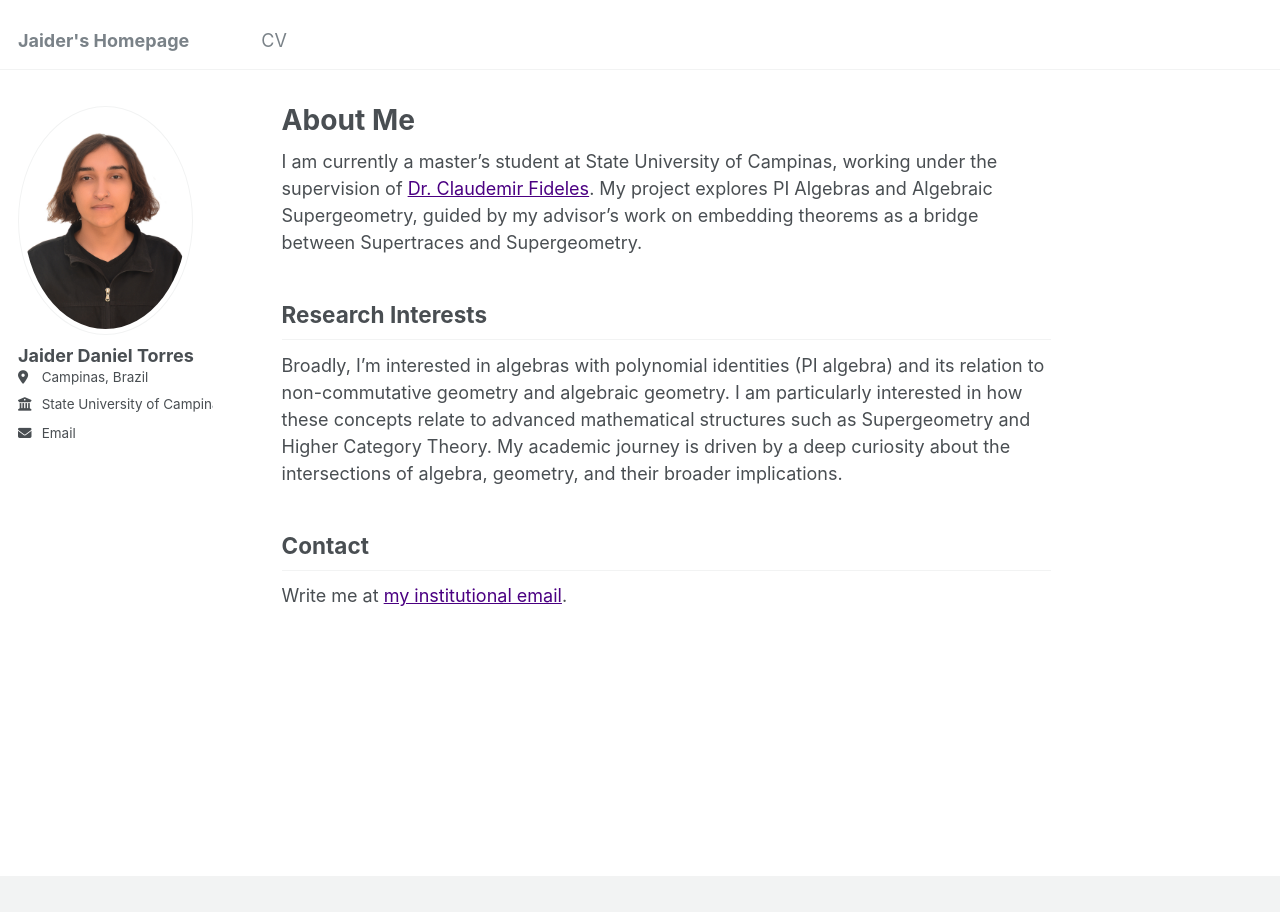
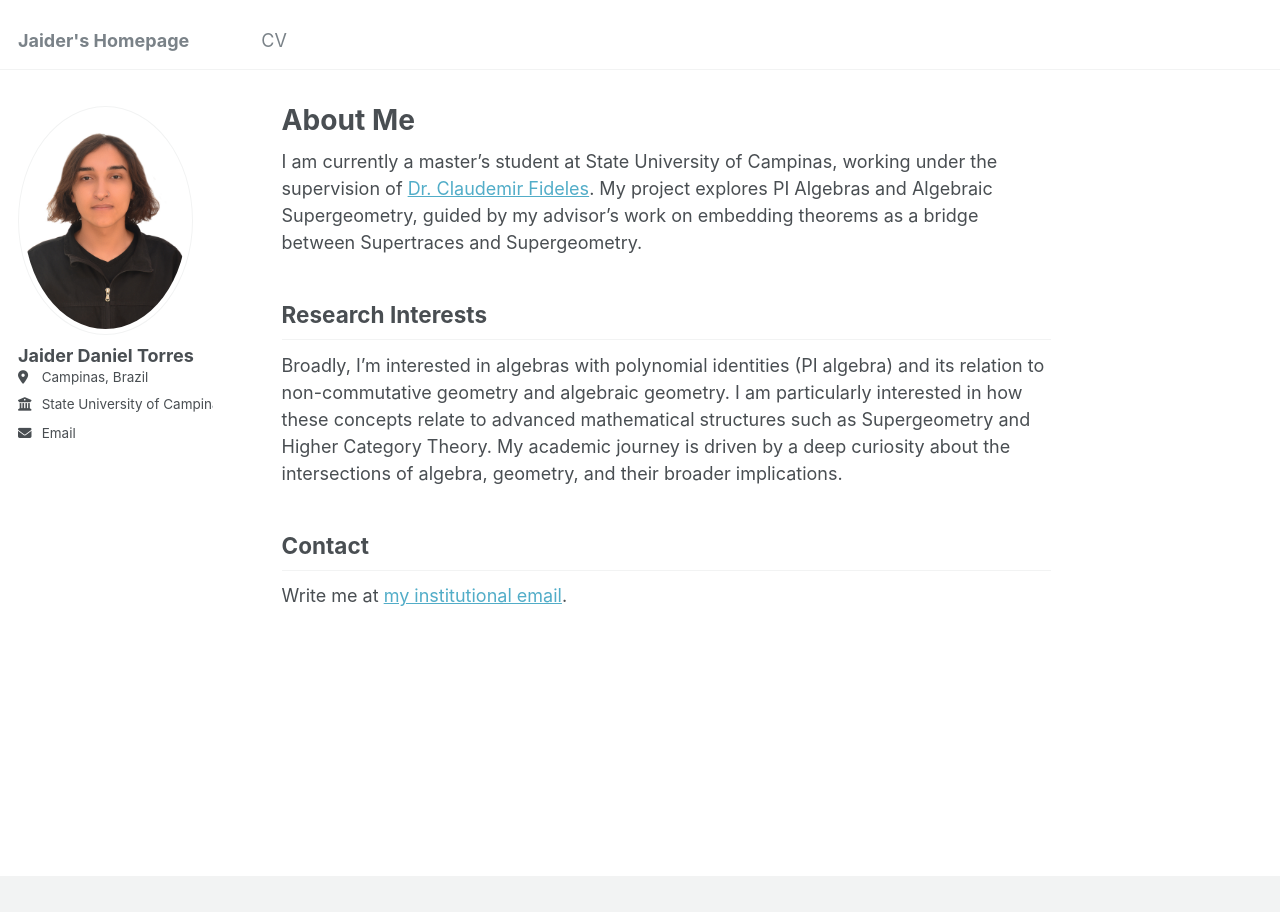
Before and after one commit to jaider-torres/jaider-torres.github.io, a Jekyll site: the page built from _pages/about.md, in a window 1280 px wide. Built offline with Jekyll 4.4.1, drawn with Linux system fonts in a browser that asks for light colours.

Commit message:
Update _page.scss

```diff
--- a/_sass/_page.scss
+++ b/_sass/_page.scss
@@ -49,6 +49,7 @@
 }
 
 .page__content {
+
   h2 {
     padding-bottom: 0.5em;
     border-bottom: 1px solid $border-color;
@@ -73,11 +74,9 @@
 
   a {
     text-decoration: underline;
-    color: #4b0082; // Change link color
 
     &:hover {
       text-decoration: underline;
-      color: #3b0072; // Darker on hover
 
       img {
         box-shadow: 0 0 10px rgba(#000, 0.25);
@@ -221,6 +220,7 @@
   text-transform: uppercase;
 }
 
+
 /*
    Page meta
    ========================================================================== */
@@ -245,6 +245,7 @@
   font-size: $type-size-6;
   text-transform: uppercase;
 }
+
 
 /*
    Page taxonomy
@@ -274,6 +275,7 @@
     color: $link-color-hover;
   }
 }
+
 
 /*
    Comments
@@ -370,6 +372,7 @@
   }
 }
 
+
 /*
    Related
    ========================================================================== */
```
